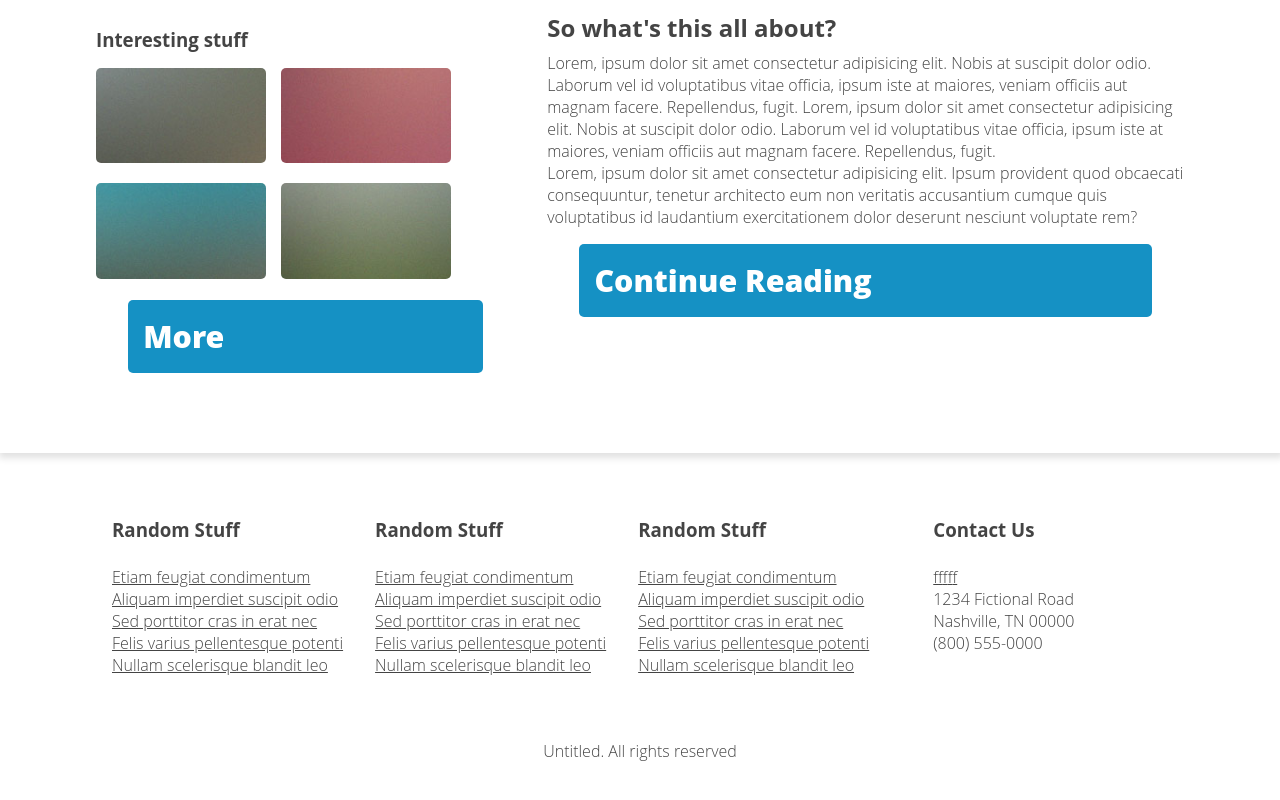
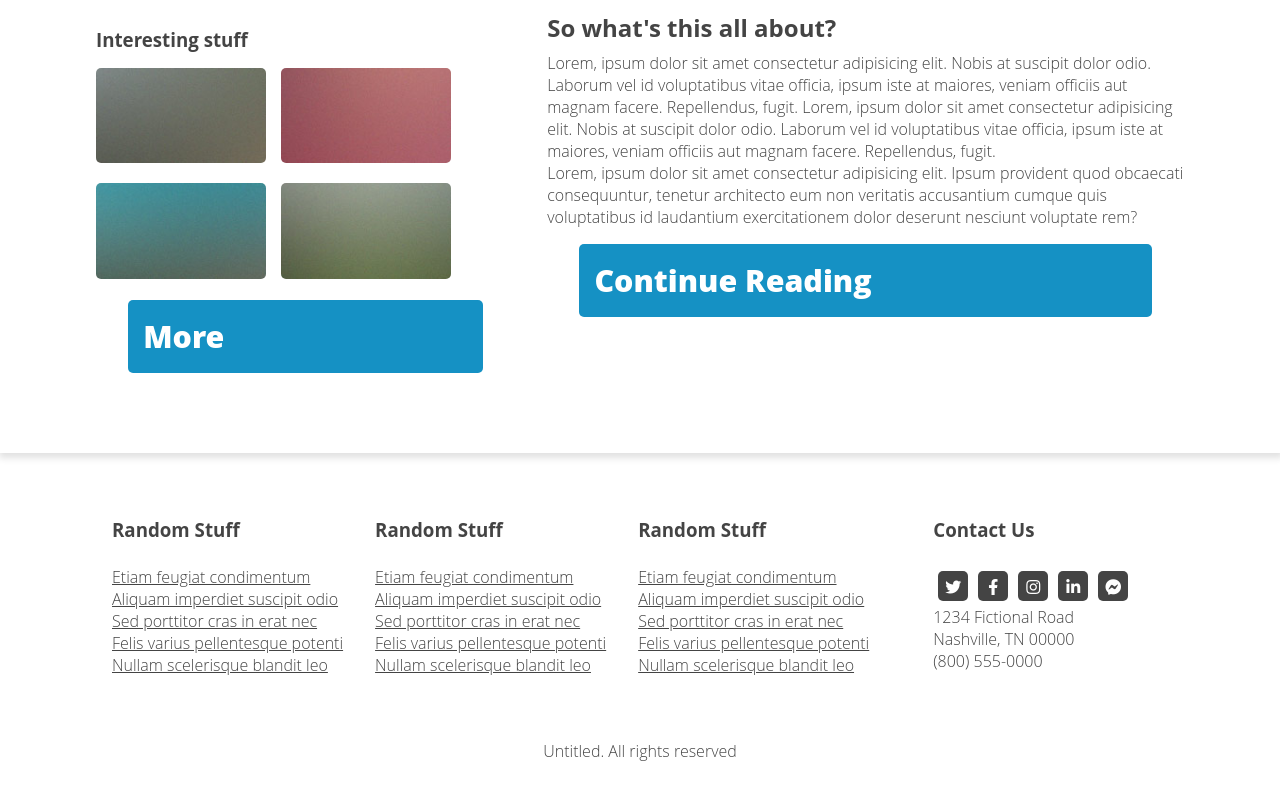
Before and after one commit to StyvenSoft/educational-institution-page, a website: page src/pug/index.pug in a window 1280 px wide. Shown: the part 1056-1856 px from the top of the page. Drawn offline with nearby package versions, Linux system fonts and the light colour scheme; files that its build step writes are made by us from their sources; files whose address does not match are found by name.

Commit message:
Refactor social icons buttons

```diff
--- a/src/pug/blocks/footer.pug
+++ b/src/pug/blocks/footer.pug
@@ -11,11 +11,11 @@
     .footer__contact
         h3.footer__contact-title Contact Us
         ul.footer__contact-social
-            li: a(href='#') f
-            li: a(href='#') f
-            li: a(href='#') f
-            li: a(href='#') f
-            li: a(href='#') f
+            li: a(href='#') <i class="fab fa-twitter"></i>
+            li: a(href='#') <i class="fab fa-facebook-f"></i>
+            li: a(href='#') <i class="fab fa-instagram"></i>
+            li: a(href='#') <i class="fab fa-linkedin-in"></i>
+            li: a(href='#') <i class="fab fa-facebook-messenger"></i>
         p.footer__contact-text 1234 Fictional Road
         p.footer__contact-text Nashville, TN 00000
         p.footer__contact-text (800) 555-0000
--- a/src/pug/blocks/header.pug
+++ b/src/pug/blocks/header.pug
@@ -2,7 +2,7 @@ header.header
     h1.header__brand My Lorem
     nav.nav
         ul.nav__items
-            li.nav__items-link: a.active(href='#') Welcomee
+            li.nav__items-link: a.active(href='#') Welcome
             li.nav__items-link: a(href='#') Dropdown
             li.nav__items-link: a(href='#') Left Sidebar
             li.nav__items-link: a(href='#') Right Sidebar
--- a/src/pug/includes/banner.pug
+++ b/src/pug/includes/banner.pug
@@ -4,7 +4,7 @@
         p
             | Lorem ipsum es simplemente el texto de relleno de las imprentas y archivos de texo.
     .column__two
-        ul
+        ul.column__two-items
             li
                 a.button__primary(href='#') Ok let's go
                     i.fas.fa-arrow-circle-right
--- a/src/scss/layout/_banner.scss
+++ b/src/scss/layout/_banner.scss
@@ -23,6 +23,10 @@
             width: 40%;
             display: grid;
             align-content: center;
+
+            &-items li {
+                text-align: center;
+            }
         }
     }
 }
--- a/src/scss/layout/_footer.scss
+++ b/src/scss/layout/_footer.scss
@@ -25,6 +25,18 @@
 
             &-social {
                 display: flex;
+
+                & li a {
+                    background-color: #444;
+                    color: #fff;
+                    width: 30px;
+                    height: 30px;
+                    display: block;
+                    padding: 5px;
+                    text-align: center;
+                    margin: 5px;
+                    border-radius: 5px;
+                }
             }
         }
     }
```
Also changed, not shown: public/css/main.css, public/index.html.
